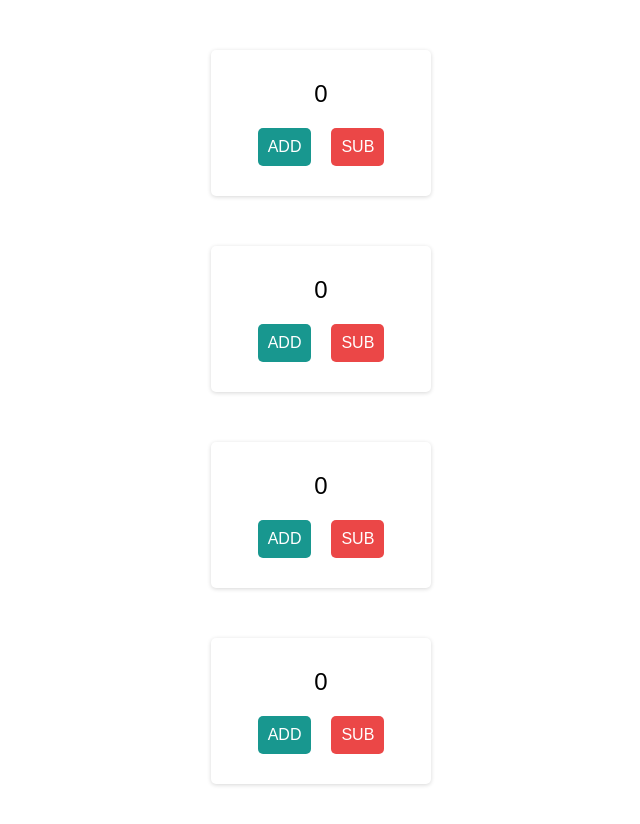
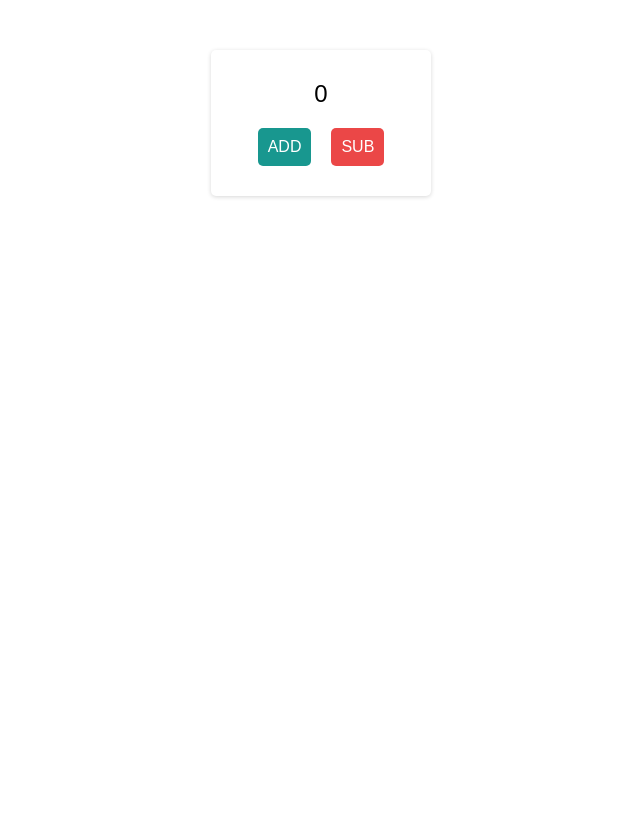
Before and after one commit to Heilonng23/Task-Buddy, a React (Create React App) app: page / in a window 1280 px wide. Shown: the top 824 px of the page, without its empty margins (319-959 px from the left). After the commit the page ends 800 px from the top, so only its background shows below. Built offline with nearby package versions, Linux system fonts and the light colour scheme.

Commit message:
uploaded some files

```diff
--- a/src/App.js
+++ b/src/App.js
@@ -10,7 +10,7 @@ function App() {
   }
   function handleSub(){
     setCount(count - 1)
-  } // same for resetting
+  }
   return (
     <div className='App'>
       <div className='box'>
--- a/src/index.js
+++ b/src/index.js
@@ -7,10 +7,6 @@ const root = ReactDOM.createRoot(document.getElementById('root'));
 root.render(
   <React.StrictMode>
     <App />
-    <App />
-    <App />
-    <App />
 
   </React.StrictMode>
 );
-//dont touch here --
```
